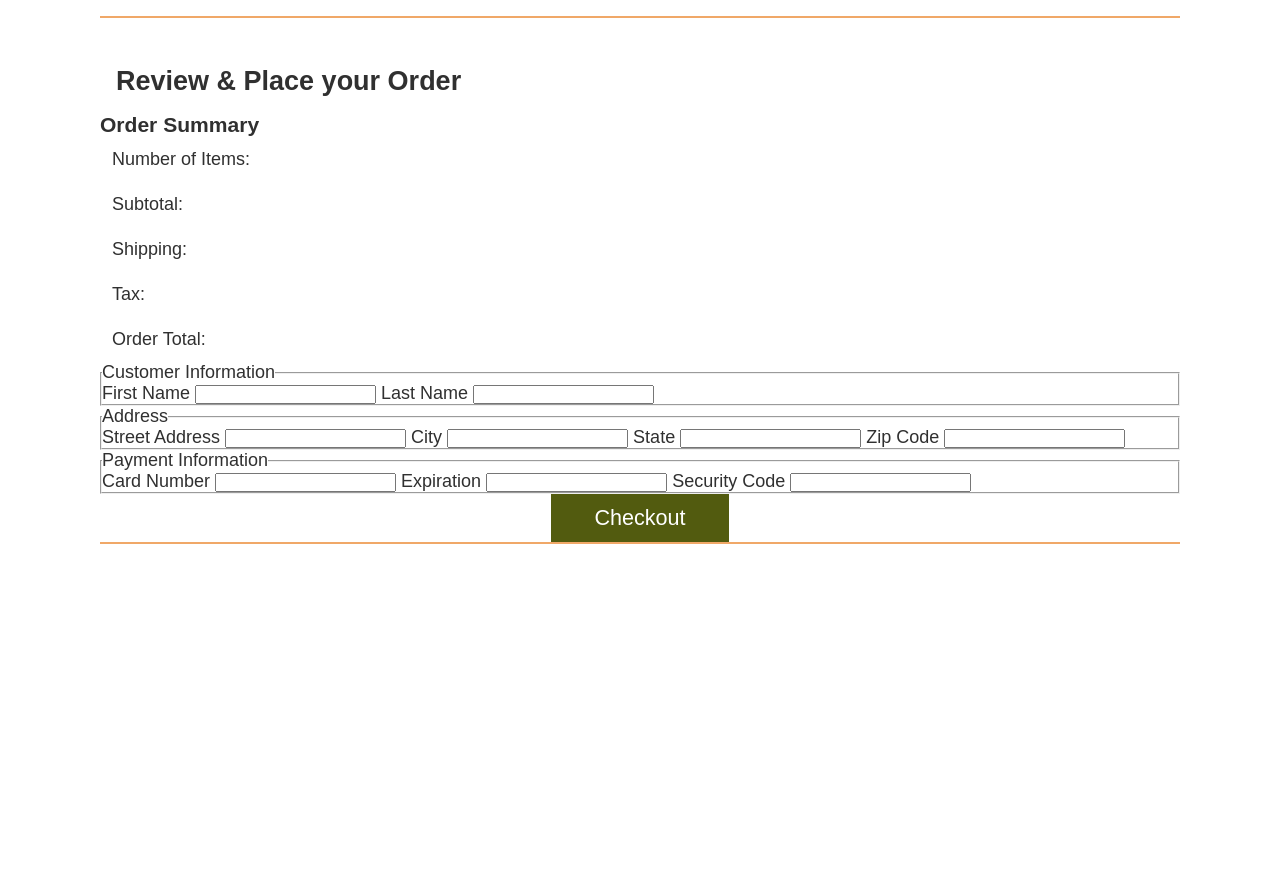
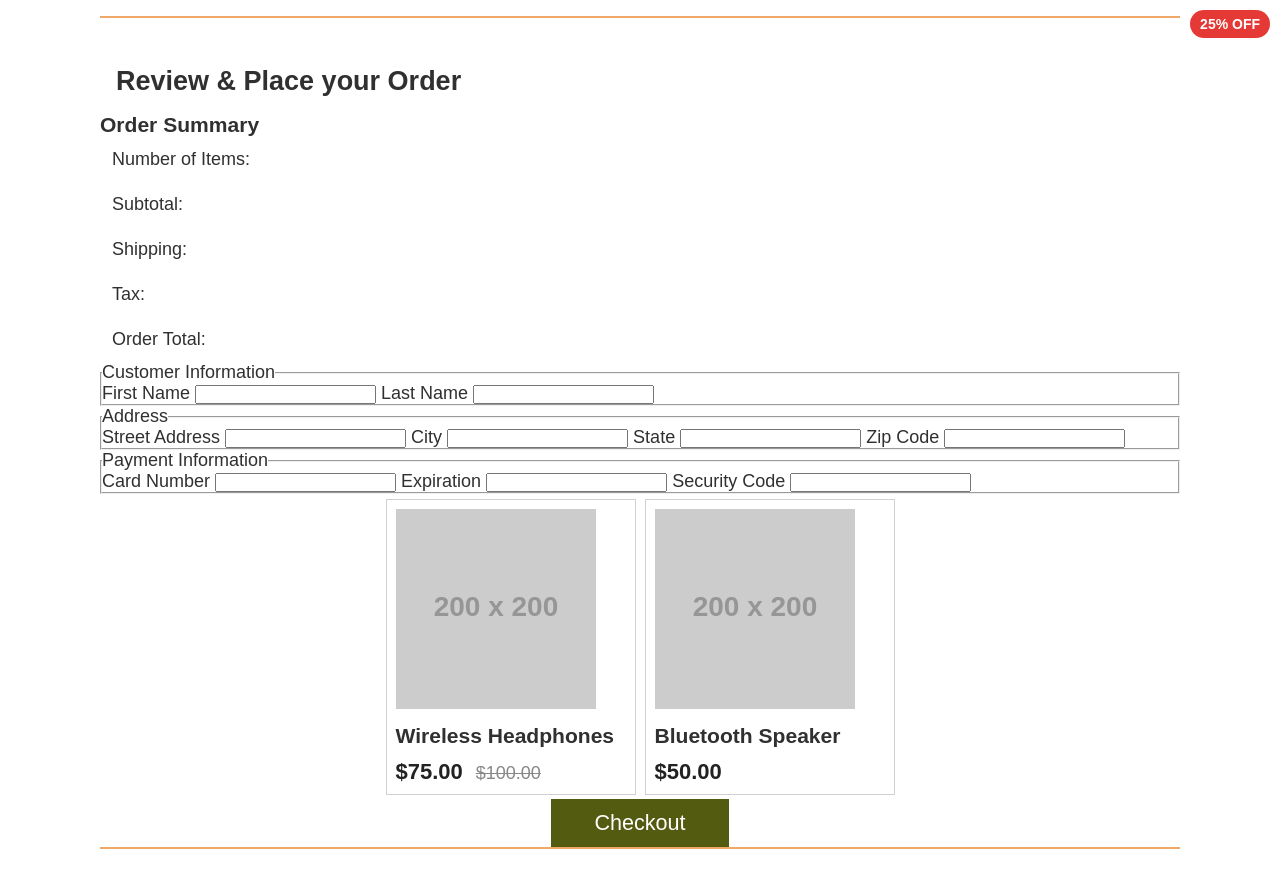
Before and after one commit to aprcleav/sleep-outside, a website: page src/checkout/index.html in a window 1280 px wide. Before the commit the page ends 800 px from the top, so only its background shows below. Drawn offline with Linux system fonts and the light colour scheme; files that its build step writes are made by us from their sources; placeholder pictures from the web are drawn by us.

Commit message:
EHL wk03 IT

```diff
--- a/src/checkout/index.html
+++ b/src/checkout/index.html
@@ -70,6 +70,41 @@
     </label>
   </fieldset>
 
+  <div class="product-list">
+
+    <div class="product-card"
+         data-srp="100"
+         data-final="75">
+        <div class="discount-badge"></div>
+
+        <img src="https://via.placeholder.com/200" alt="Product">
+
+        <h3>Wireless Headphones</h3>
+
+        <div class="price">
+            <span class="final-price">$75.00</span>
+            <span class="srp">$100.00</span>
+        </div>
+    </div>
+
+    <div class="product-card"
+         data-srp="50"
+         data-final="50">
+        <div class="discount-badge"></div>
+
+        <img src="https://via.placeholder.com/200" alt="Product">
+
+        <h3>Bluetooth Speaker</h3>
+
+        <div class="price">
+            <span class="final-price">$50.00</span>
+        </div>
+    </div>
+
+</div>
+
+  <script src="script.js"></script>
+
   <button type="submit">Checkout</button>
 </form>
     </main>
--- a/src/css/style.css
+++ b/src/css/style.css
@@ -247,6 +247,34 @@ button {
   width: 100%;
 }
 
+.price {
+    margin-top: 10px;
+}
+
+.final-price {
+    font-size: 22px;
+    font-weight: bold;
+    color: #222;
+}
+
+.srp {
+    margin-left: 8px;
+    color: #888;
+    text-decoration: line-through;
+}
+
+.discount-badge {
+    display: none;
+    position: absolute;
+    top: 10px;
+    right: 10px;
+    background: #e53935;
+    color: white;
+    padding: 6px 10px;
+    font-size: 14px;
+    font-weight: bold;
+    border-radius: 20px;
+  }
 /* Start cart list card styles */
 
 /* Add styles for remove from cart button */
--- /dev/null
+++ b/src/js/script.js
@@ -0,0 +1,15 @@
+document.querySelectorAll(".product-card").forEach(card => {
+    const suggestedRetailPrice = parseFloat(card.dataset.srp);
+    const finalPrice = parseFloat(card.dataset.final);
+
+    const badge = card.querySelector(".discount-badge");
+
+    if (finalPrice < suggestedRetailPrice) {
+        const discountPercent = Math.round(
+            ((suggestedRetailPrice - finalPrice) / suggestedRetailPrice) * 100
+        );
+
+        badge.style.display = "inline-block";
+        badge.textContent = `${discountPercent}% OFF`;
+    }
+});
```
